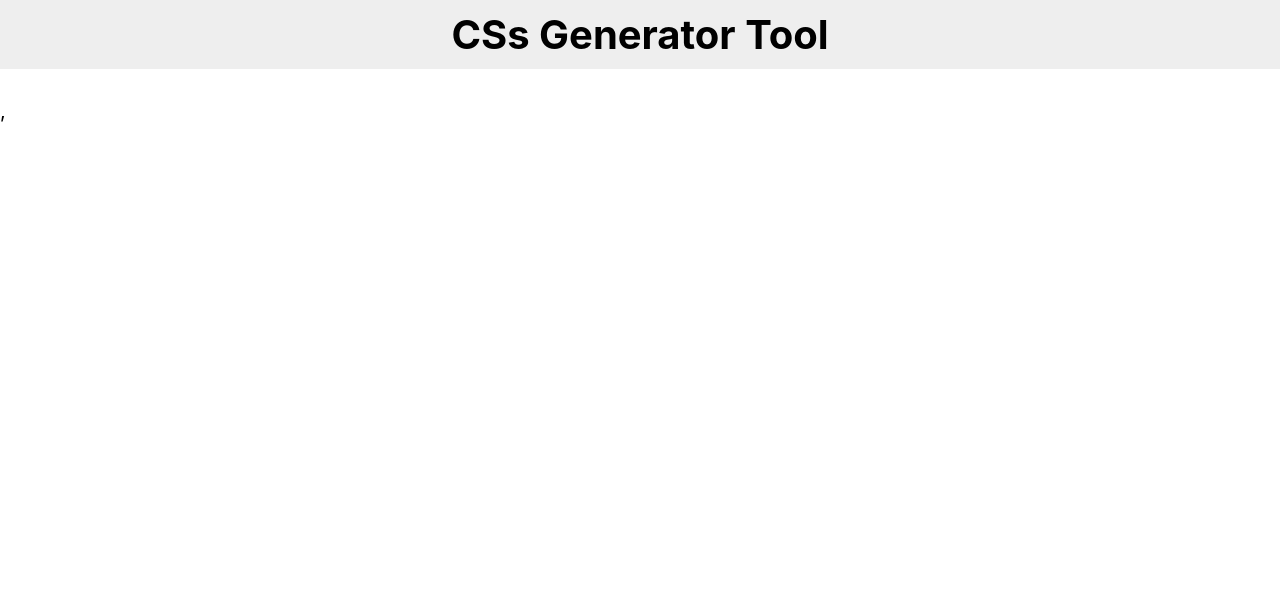
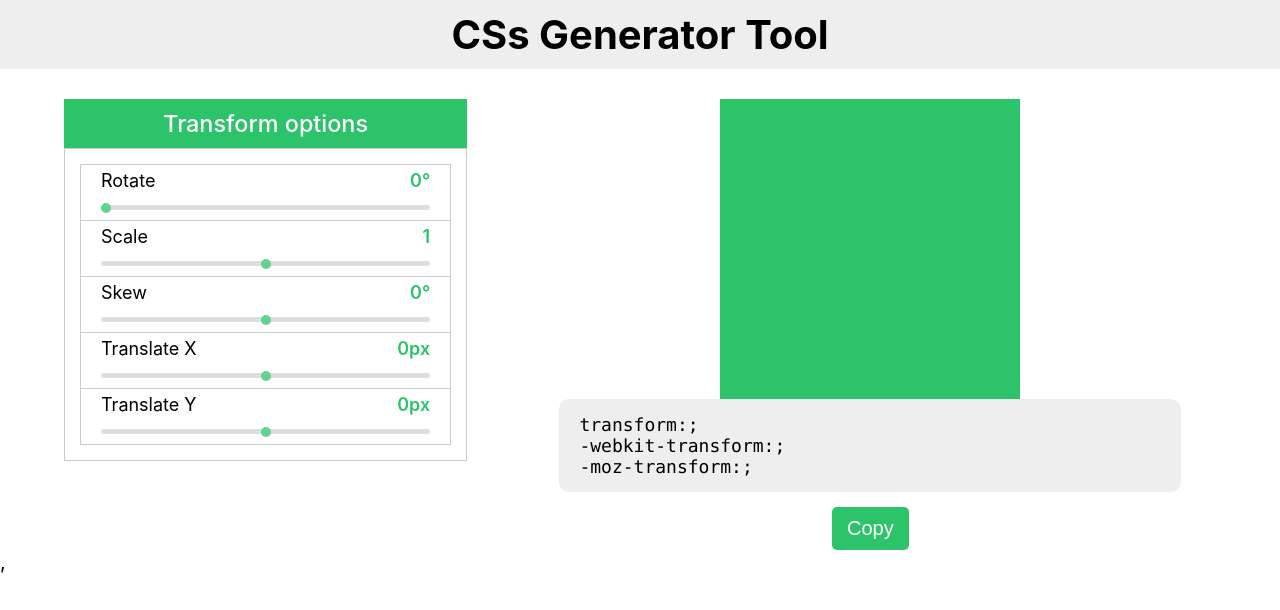
Before and after one commit to duonghaipham/css-generator, a React (Create React App) app: page /transform in a window 1280 px wide. Shown: the top 610 px of the page. Built offline with nearby package versions, Linux system fonts and the light colour scheme.

Commit message:
Finish transform

```diff
--- a/src/App.js
+++ b/src/App.js
@@ -4,6 +4,7 @@ import BoxShadow from './components/BoxShadow';
 import TextShadow from './components/TextShadow';
 import Cursor from './components/Cursor';
 import BorderRadius from './components/BorderRadius';
+import Transform from './components/Transform';
 
 const App = () => {
   return (
@@ -15,6 +16,7 @@ const App = () => {
         <Route path='/text-shadow' component={TextShadow} />
         <Route path='/cursor' component={Cursor} />
         <Route path='/border-radius' component={BorderRadius} />
+        <Route path='/transform' component={Transform} />
       </Switch>
     </>
   );
--- a/src/components/BorderRadius.js
+++ b/src/components/BorderRadius.js
@@ -38,6 +38,7 @@ const BorderRadius = () => {
     setTopRightRadius(event.target.value);
     setCopied(false);
   }
+
   const handleBottomRightRadiusChange = event => {
     setBottomRightRadius(event.target.value);
     setCopied(false);
--- a/src/components/Home.js
+++ b/src/components/Home.js
@@ -10,7 +10,7 @@ const Home = () => {
       <Link to='/cursor' className='option'>CSS Cursor</Link>
       <section className='option'>Border</section>
       <Link to='/border-radius' className='option'>Border Radius</Link>
-      <section className='option'>Transform</section>
+      <Link to='/transform' className='option'>Transform</Link>
       <section className='option'>RGBA & Hex Color</section>
       <section className='option'>Filter</section>
       <section className='option'>Multiple Columns</section>
--- /dev/null
+++ b/src/components/Transform.js
@@ -0,0 +1,116 @@
+import '../styles/general.scss';
+import {rgbToHex} from "./color";
+import {useRef, useState} from "react";
+
+const Transform = () => {
+  const [rotate, setRotate] = useState('0');
+  const [scale, setScale] = useState('1');
+  const [skew, setSkew] = useState('0');
+  const [translateX, setTranslateX] = useState('0');
+  const [translateY, setTranslateY] = useState('0');
+  const [copied, setCopied] = useState(false);
+
+  const w = useRef('');
+  const outputText = useRef();
+
+  const handleRotateChange = event => {
+    setRotate(event.target.value);
+    setCopied(false);
+  }
+
+  const handleScaleChange = event => {
+    setScale(event.target.value);
+    setCopied(false);
+  }
+
+  const handleSkewChange = event => {
+    setSkew(event.target.value);
+    setCopied(false);
+  }
+
+  const handleTranslateXChange = event => {
+    setTranslateX(event.target.value);
+    setCopied(false);
+  }
+
+  const handleTranslateYChange = event => {
+    setTranslateY(event.target.value);
+    setCopied(false);
+  }
+
+  const handleCopyClick = () => {
+    navigator.clipboard.writeText(outputText.current.innerText);
+    setCopied(true);
+  }
+
+  const createValue = () => {
+    let value = '';
+    if (rotate !== '0') value += ` rotate(${rotate}deg)`;
+    if (scale !== '1') value += ` scale(${scale})`;
+    if (skew !== '0') value += ` skew(${skew}deg)`;
+    if (translateX !== '0' || translateY !== '0') value += ` translate(${translateX}px, ${translateY}px)`;
+    w.current = value;
+    return value;
+  }
+  const value = createValue();
+
+  return (
+    <div className="function-container">
+      <div className="custom-container">
+        <h3 className="header">Transform options</h3>
+        <ul className="custom-list">
+          <li className="custom-item">
+            <div className="meta">
+              <label>Rotate</label>
+              <span className="value">{rotate}&deg;</span>
+            </div>
+            <input type='range' min='0' max='360' defaultValue='0' className='range-slider' onChange={handleRotateChange} />
+          </li>
+          <li className='custom-item'>
+            <div className='meta'>
+              <label>Scale</label>
+              <span className='value'>{scale}</span>
+            </div>
+            <input type='range' min='0' max='2' step='0.1' defaultValue='1' className='range-slider' onChange={handleScaleChange} />
+          </li>
+          <li className='custom-item'>
+            <div className='meta'>
+              <label>Skew</label>
+              <span className='value'>{skew}&deg;</span>
+            </div>
+            <input type='range' min='-180' max='180' defaultValue='0' className='range-slider' onChange={handleSkewChange} />
+          </li>
+          <li className='custom-item'>
+            <div className='meta'>
+              <label>Translate X</label>
+              <span className='value'>{translateX}px</span>
+            </div>
+            <input type='range' min='-200' max='200' defaultValue='0' className='range-slider' onChange={handleTranslateXChange} />
+          </li>
+          <li className='custom-item'>
+            <div className='meta'>
+              <label>Translate Y</label>
+              <span className='value'>{translateY}px</span>
+            </div>
+            <input type='range' min='-200' max='200' defaultValue='0' className='range-slider' onChange={handleTranslateYChange} />
+          </li>
+        </ul>
+      </div>
+      <div className='result-container'>
+        <div className='preview'>
+          <div className='test-box test-box-2' style={{ transform: value }} />
+        </div>
+        <div className='output'>
+          <p className='text' ref={outputText}>
+              transform:{value};<br />
+              -webkit-transform:{value};<br />
+              -moz-transform:{value};<br />
+          </p>
+          <button className='copy' onClick={handleCopyClick}>{(copied) ? 'Copied' : 'Copy'}</button>
+        </div>
+      </div>
+    </div>
+  );
+};
+
+export default Transform;
```
